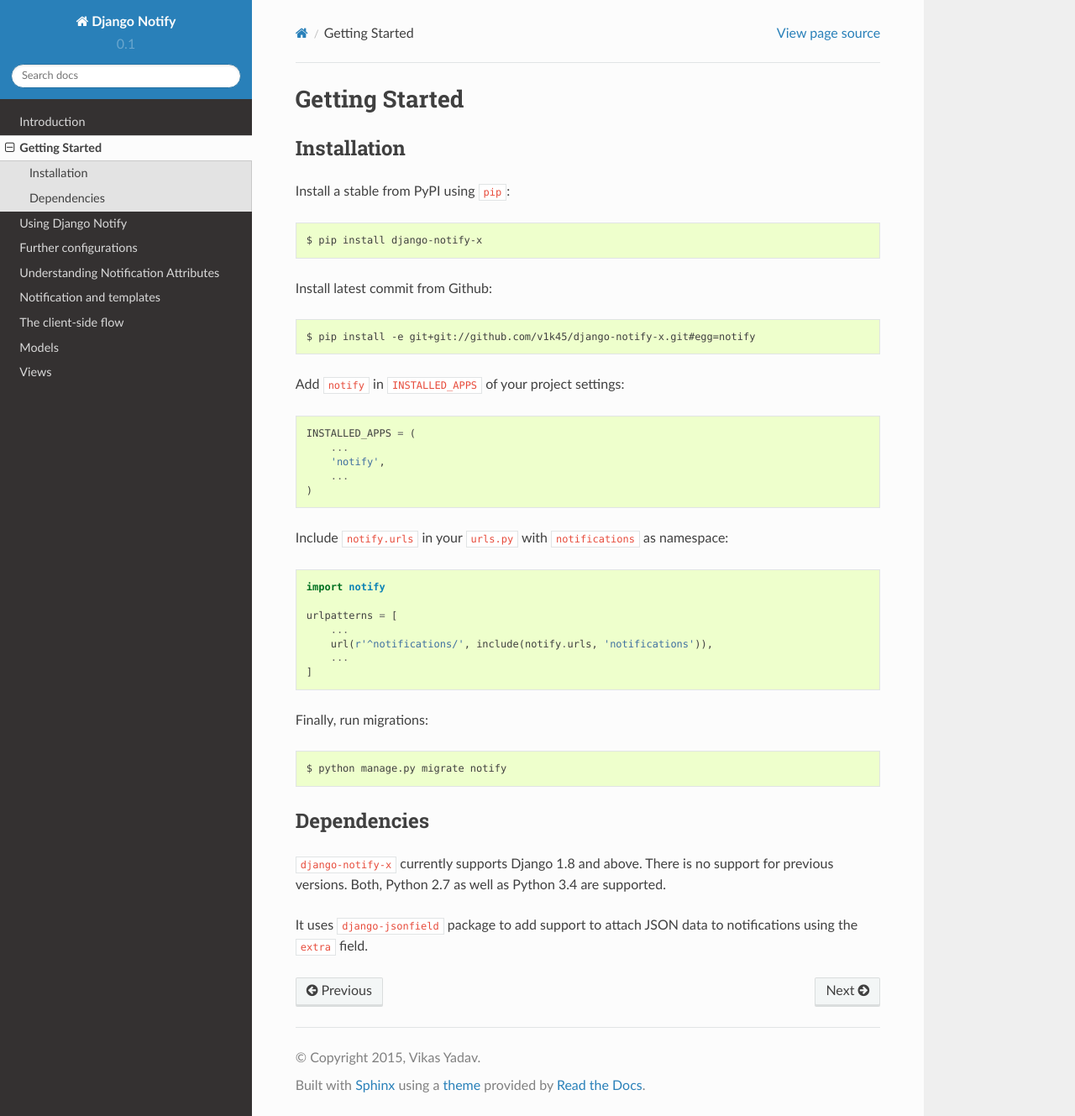
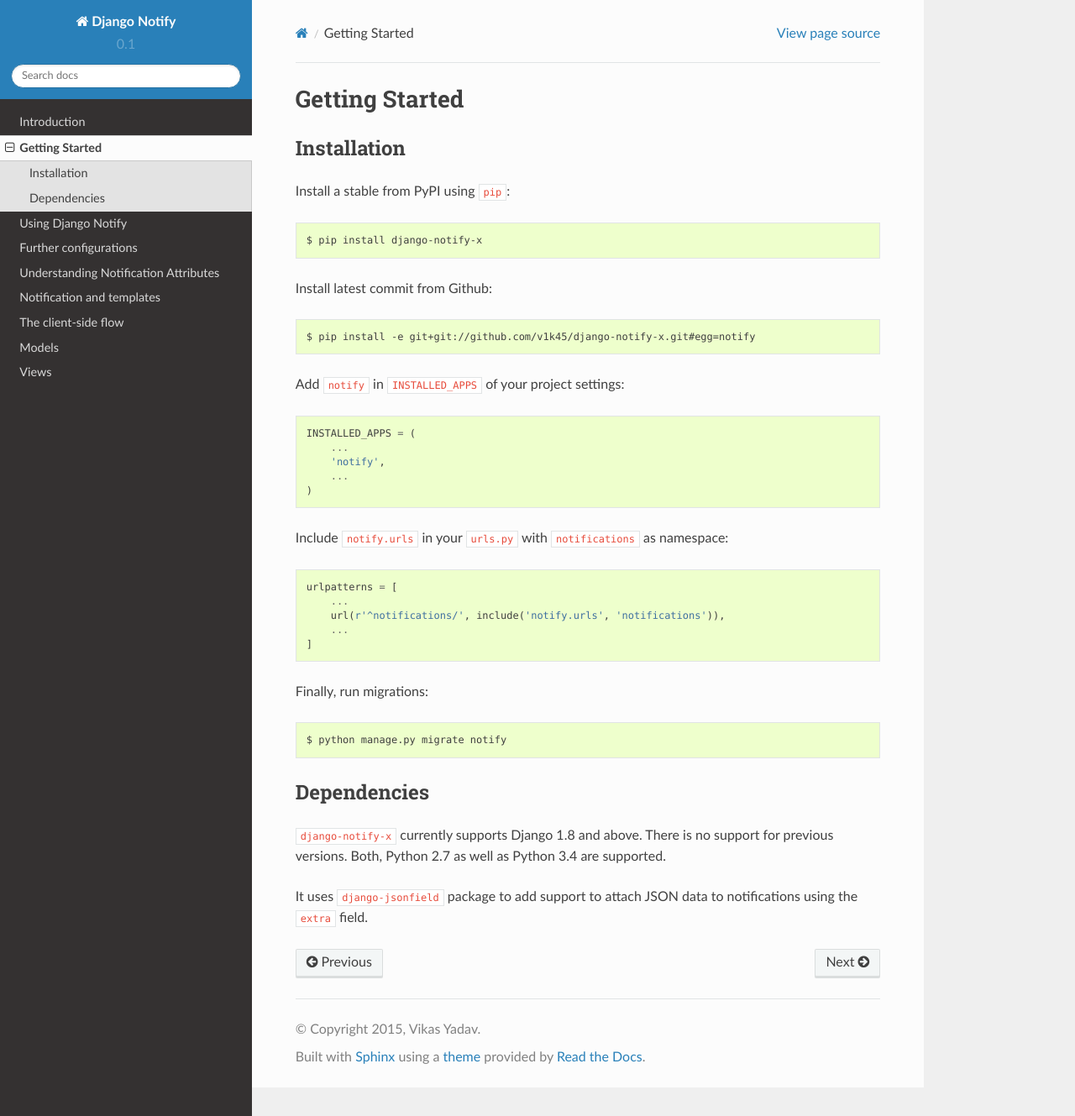
Before and after one commit to v1k45/django-notify-x, a Sphinx documentation site: the page built from docs/install.rst, in a window 1280 px wide and 1329 px high. Shown: the whole window at 84% size. Built offline with Sphinx 7.4.7 and the Read the Docs theme 2.0.0, drawn with Linux system fonts in a browser that asks for light colours.

Commit message:
changed url docs; closes #32

```diff
--- a/README.rst
+++ b/README.rst
@@ -54,10 +54,9 @@ After the you've installed ``django-notify-x`` in your python enviroment. You ha
 
 Then an entry on the ``urls.py`` file::
 
-    import notify
 
     urlpatterns = (
-        url(r'^notifications/', include(notify.urls, 'notifications')),
+        url(r'^notifications/', include('notify.urls', 'notifications')),
     )
 
 Then run migrations::
--- a/docs/install.rst
+++ b/docs/install.rst
@@ -23,11 +23,10 @@ Add ``notify`` in ``INSTALLED_APPS`` of your project settings::
 
 Include ``notify.urls`` in your ``urls.py`` with ``notifications`` as namespace::
 
-    import notify
 
     urlpatterns = [
         ...
-        url(r'^notifications/', include(notify.urls, 'notifications')),
+        url(r'^notifications/', include('notify.urls', 'notifications')),
         ...
     ]
 
```
